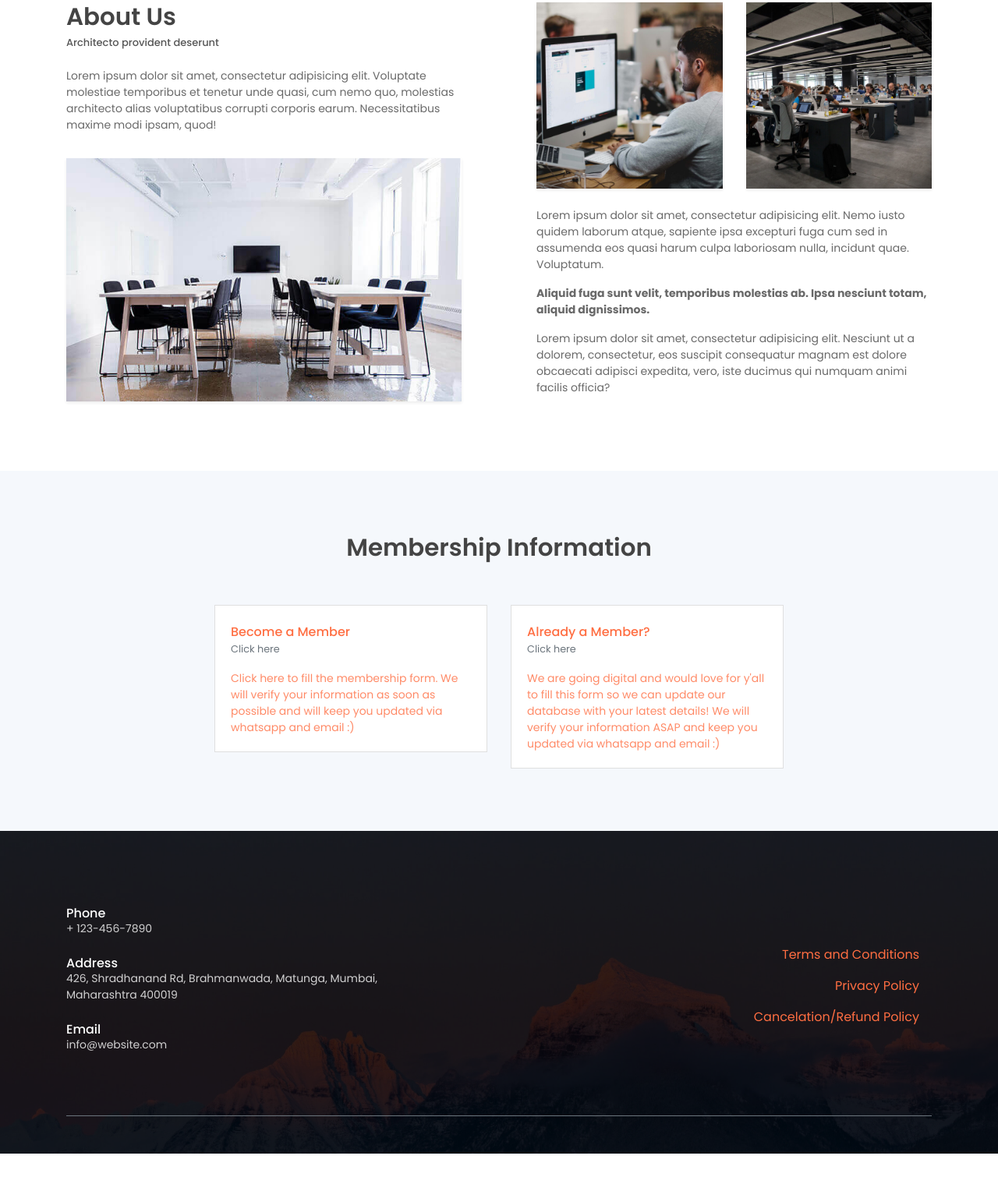
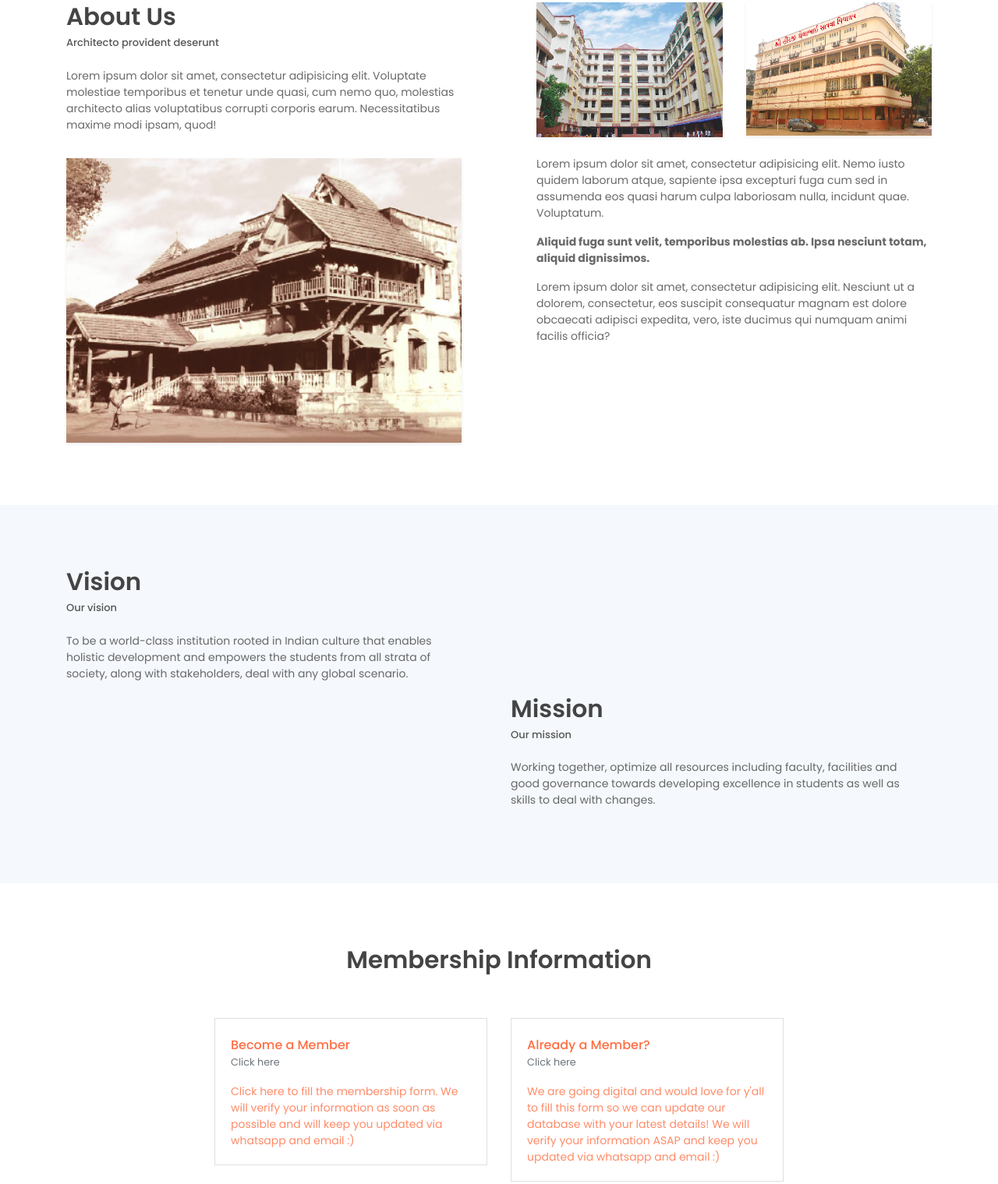
Before and after one commit to MatungaBoarding/landingpage, a plain HTML site: page index.html in a window 1280 px wide. Shown: the part 877-2396 px from the top of the page at 78% size. Before the commit the page ends 2357 px from the top, so only its background shows below. Drawn offline with Linux system fonts and the light colour scheme.

Commit message:
added stuff

```diff
--- a/TnC.html
+++ b/TnC.html
@@ -4,7 +4,7 @@
 	<meta charset="utf-8">
     <meta name="viewport" content="width=device-width, initial-scale=1, shrink-to-fit=no">
     <title>Terms and Conditions</title>
-    <link rel="shortcut icon" href="/favicon.ico">
+    <link rel="shortcut icon" href="assets/imgs/logomb.png">
     <!-- font icons -->
     <link rel="stylesheet" href="assets/vendors/themify-icons/css/themify-icons.css">
     <!-- Bootstrap + LeadMark main styles -->
@@ -149,7 +149,7 @@
 
 
             <h6 class="text-left tnc-head">SECTION 20 - CONTACT INFORMATION</h6>
-            <p class="tnc-p">Questions about the Terms of Service should be sent to us at <b>info.matungaboarding@gmail.com</b></p>
+            <p class="tnc-p">Questions about the Terms of Service should be sent to us at <b>Info@matungaboarding.org</b></p>
 
 
         </div>
@@ -162,13 +162,13 @@
             <div class="row align-items-center">
                 <div class="col-md-5 my-3">
                     <h6 class="mb-0">Phone</h6>
-                    <p class="mb-4">+ 123-456-7890</p>
+                    <p class="mb-4">+91 98334 56403</p>
 
                     <h6 class="mb-0">Address</h6>
                     <p class="mb-4">426, Shradhanand Rd, Brahmanwada, Matunga, Mumbai, Maharashtra 400019</p>
 
                     <h6 class="mb-0">Email</h6>
-                    <p class="mb-0">info@website.com</p>
+                    <p class="mb-0">info@matungaboarding.org</p>
                     <p></p>
                 </div>
                 <div class="col-md-7 text-right">
--- a/index.html
+++ b/index.html
@@ -116,15 +116,15 @@
                     <h6 class="section-title mb-0">About Us</h6>
                     <h6 class="section-subtitle mb-4">Architecto provident deserunt</h6>
                     <p >Lorem ipsum dolor sit amet, consectetur adipisicing elit. Voluptate molestiae temporibus et tenetur unde quasi, cum nemo quo, molestias architecto alias voluptatibus corrupti corporis earum. Necessitatibus maxime modi ipsam, quod!</p>
-                    <img src="assets/imgs/about.jpg" alt="" class="w-100 mt-3 shadow-sm">
+                    <img src="assets/imgs/about.png" alt="" class="w-100 mt-3 shadow-sm">
                 </div>
                 <div class="col-md-6 pl-md-5">
                     <div class="row">
                         <div class="col-6">
-                            <img src="assets/imgs/about-1.jpg" alt="" class="w-100 shadow-sm">
+                            <img src="assets/imgs/about-1.png" alt="" class="w-100 shadow-sm">
                         </div>
                         <div class="col-6">
-                            <img src="assets/imgs/about-2.jpg" alt="" class="w-100 shadow-sm">
+                            <img src="assets/imgs/about-2.png" alt="" class="w-100 shadow-sm">
                         </div>
                         <div class="col-12 mt-4">
                             <p>Lorem ipsum dolor sit amet, consectetur adipisicing elit. Nemo iusto quidem laborum atque, sapiente ipsa excepturi fuga cum sed in assumenda eos quasi harum culpa laboriosam nulla, incidunt quae. Voluptatum.</p>
@@ -137,6 +137,46 @@
             </div>
         </div>
     </section>
+
+    <section class="section" id="vision">
+        <div class="container">
+            <div class="row justify-content-between">
+                <div class="col-md-6 pr-md-5 mb-4 mb-md-0">
+                    <h6 class="section-title mb-0">Vision</h6>
+                    <h6 class="section-subtitle mb-4">Our vision</h6>
+                    <p >To be a world-class institution rooted in Indian culture that enables holistic development and empowers the students from all strata of society, along with stakeholders, deal with any global scenario.</p>
+                    <!-- <img src="assets/imgs/about.png" alt="" class="w-100 mt-3 shadow-sm"> -->
+                </div>
+                <div class="col-md-6 pl-md-5">
+                    <div class="row">
+                        <div class="col-6">
+                            <!-- <img src="assets/imgs/about-1.png" alt="" class="w-100 shadow-sm"> -->
+                        </div>
+                    </div>
+                </div>
+            </div>
+        </div>
+
+        <div class="container">
+            <div class="row justify-content-between">
+                <div class="col-md-6 pl-md-5">
+                    <div class="row">
+                        <div class="col-6">
+                            <!-- <img src="assets/imgs/about-1.png" alt="" class="w-100 shadow-sm"> -->
+                        </div>
+                    </div>
+                </div>
+                <div class="col-md-6 pr-md-5 mb-4 mb-md-0">
+                    <h6 class="section-title mb-0">Mission</h6>
+                    <h6 class="section-subtitle mb-4">Our mission</h6>
+                    <p >Working together, optimize all resources including faculty, facilities and good governance towards developing excellence in students as well as skills to deal with changes.</p>
+                    <!-- <img src="assets/imgs/about.png" alt="" class="w-100 mt-3 shadow-sm"> -->
+                </div>
+
+            </div>
+        </div>
+    </section>
+
     <!-- End OF About Section -->
 
     <!-- Portfolio Section -->
@@ -413,13 +453,13 @@
             <div class="row align-items-center">
                 <div class="col-md-5 my-3">
                     <h6 class="mb-0">Phone</h6>
-                    <p class="mb-4">+ 123-456-7890</p>
+                    <p class="mb-4">+91 98334 56403</p>
 
                     <h6 class="mb-0">Address</h6>
                     <p class="mb-4">426, Shradhanand Rd, Brahmanwada, Matunga, Mumbai, Maharashtra 400019</p>
 
                     <h6 class="mb-0">Email</h6>
-                    <p class="mb-0">info@website.com</p>
+                    <p class="mb-0">info@matungaboarding.org</p>
                     <p></p>
                 </div>
                 <div class="col-md-7 text-right">
```
Also changed, not shown: privacy.html (+5 -5 lines), refund.html (+5 -5 lines), assets/imgs/about-1.jpg (deleted), assets/imgs/about-1.png (added), assets/imgs/about-2.jpg (deleted), assets/imgs/about-2.png (added), assets/imgs/about.jpg (deleted), assets/imgs/about.png (added).
